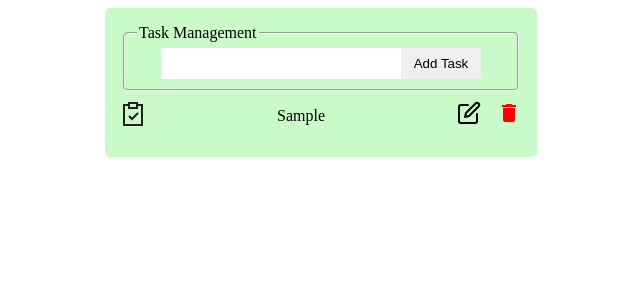
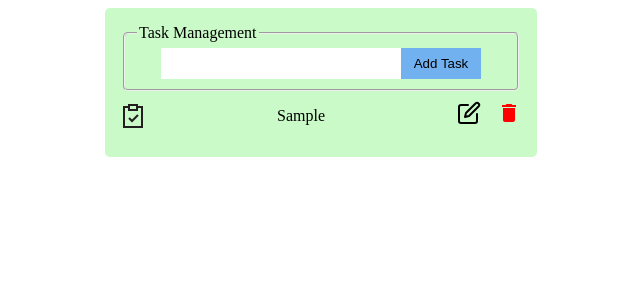
Before and after one commit to Md-Jakir-Hossain/Task-Management, a React (Vite) app: page / in a window 1280 px wide. Both pictures are taken after typing "Sample" into the empty fields and a click on the button "Add Task". Shown: the top 300 px of the page, without its empty margins (319-959 px from the left). Built offline with nearby package versions, Linux system fonts and the light colour scheme.

Commit message:
icon style change

```diff
--- a/src/App/App.css
+++ b/src/App/App.css
@@ -1,28 +1,6 @@
 
 
 
-/* input {
-  padding: 5px;
+button{
+  cursor: pointer;
 }
-span {
-  margin-left: 5px;
-}
-button {
-  padding: 5px;
-  background: #87f5b8;
-}
-button:hover {
-  padding: 5px;
-  background: #87f5b8;
-}
-
-form {
-  text-align: center;
-}
-h1 {
-  text-align: center;
-  background: #87f5b8;
-}
-p {
-  word-break: break-all;
-} */
--- a/src/components/todo/Todo.jsx
+++ b/src/components/todo/Todo.jsx
@@ -23,8 +23,8 @@ const Todo = ({ todo, deleteItem, dispatch }) => {
 
   return (
     <div className="task">
-      <div>
-        <GrCompliance onClick={completedTask} fontSize={'1.5rem'}/>
+      <div className="btn">
+        <GrCompliance onClick={completedTask} title="complete"/>
       </div>
       {isComplete ? (
         <s>
@@ -55,9 +55,9 @@ const Todo = ({ todo, deleteItem, dispatch }) => {
       )}
 
       <div className="btn">
-        <span onClick={handleEdit}>{isEdit ? <GrUpdate /> : <FiEdit />}</span>
-        <span onClick={() => deleteItem(id)}>
-          <MdDelete color="red" width={100} />
+        <span onClick={handleEdit}>{isEdit ? <GrUpdate title="update"/> : <FiEdit title="edit"/>}</span>
+        <span title="delete" onClick={() => deleteItem(id)}>
+          <MdDelete color="red"/>
         </span>
       </div>
     </div>
--- a/src/components/todo/todo.css
+++ b/src/components/todo/todo.css
@@ -13,6 +13,7 @@
     align-items: center;
     gap: 1rem;
     font-size: 1.5rem;
+    cursor: pointer;
 }
 p{
     word-break: break-all;
--- a/src/components/todos/Todos.jsx
+++ b/src/components/todos/Todos.jsx
@@ -52,7 +52,7 @@ const Todos = () => {
           onChange={(e) => setInput(e.target.value)}
           type="text"
         />
-            <button>Add Task</button>
+            <button className="addBtn">Add Task</button>
             </div>
         </form>
         </fieldset>
--- a/src/components/todos/todos.css
+++ b/src/components/todos/todos.css
@@ -22,6 +22,12 @@
         width: 25%;
         padding: .5rem;
         border:none ;
+        background: #72b1ef;
 
     }
+    & button:hover{
+        background: #0d84fa;
+        color: #fff;
+        cursor: pointer;
+    }
 }
```
